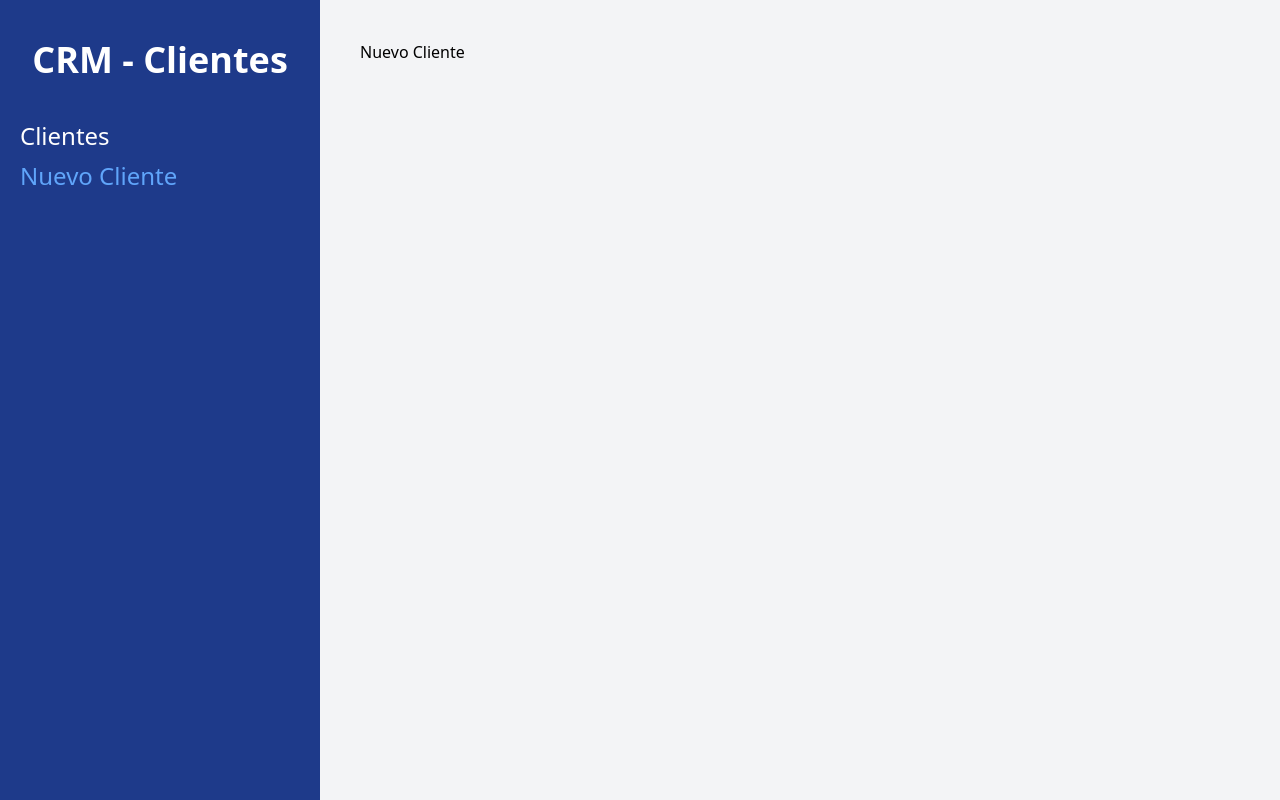
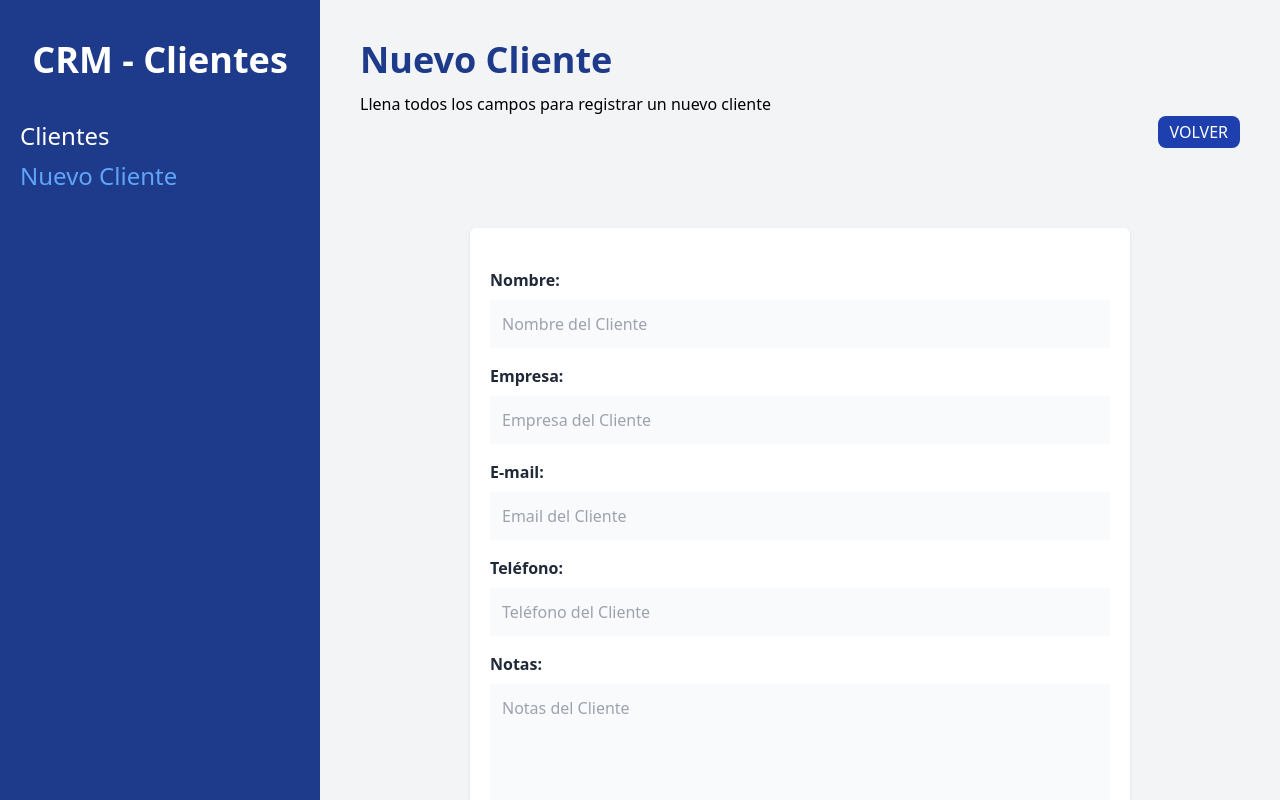
Before and after one commit to JuanRaV/crm-react, a React (Vite) app: page /clientes/nuevo in a window 1280 px wide. Built offline with nearby package versions, Linux system fonts and the light colour scheme.

Commit message:
Creating the form

```diff
--- /dev/null
+++ b/src/components/Formulario.jsx
@@ -0,0 +1,77 @@
+const Formulario = ({cliente}) => {
+    return (
+        <>
+            <div className="mb-4">
+                <label
+                    className="text-gray-800 font-bold"
+                    htmlFor="nombre"
+                >Nombre:</label>
+                <input
+                    id="nombre"
+                    type="text"
+                    className="mt-2 block w-full p-3 bg-gray-50"
+                    placeholder="Nombre del Cliente"
+                    name="nombre"
+                />
+            </div>
+            <div className="mb-4">
+                <label
+                    className="text-gray-800 font-bold"
+                    htmlFor="empresa"
+                >Empresa:</label>
+                <input
+                    id="empresa"
+                    type="text"
+                    className="mt-2 block w-full p-3 bg-gray-50"
+                    placeholder="Empresa del Cliente"
+                    name="empresa"
+                />
+            </div>
+
+            <div className="mb-4">
+                <label
+                    className="text-gray-800 font-bold"
+                    htmlFor="email"
+                >E-mail:</label>
+                <input
+                    id="email"
+                    type="email"
+                    className="mt-2 block w-full p-3 bg-gray-50"
+                    placeholder="Email del Cliente"
+                    name="email"
+                />
+            </div>
+
+            <div className="mb-4">
+                <label
+                    className="text-gray-800 font-bold"
+                    htmlFor="telefono"
+                >Teléfono:</label>
+                <input
+                    id="telefono"
+                    type="tel"
+                    className="mt-2 block w-full p-3 bg-gray-50"
+                    placeholder="Teléfono del Cliente"
+                    name="telefono"
+                />
+            </div>
+
+            <div className="mb-4">
+                <label
+                    className="text-gray-800 font-bold"
+                    htmlFor="notas"
+                >Notas:</label>
+                <textarea
+                    as="textarea"
+                    id="notas"
+                    type="text"
+                    className="mt-2 block w-full p-3 bg-gray-50 h-40 align-self"
+                    placeholder="Notas del Cliente"
+                    name="notas"
+                />
+            </div>
+        </>
+    )
+}
+
+export default Formulario
--- a/src/pages/NuevoCliente.jsx
+++ b/src/pages/NuevoCliente.jsx
@@ -1,7 +1,34 @@
+import {useNavigate} from 'react-router-dom'
+import Formulario from '../components/Formulario'
 
 const NuevoCliente = () => {
+
+  const navigate = useNavigate()
   return (
-    <h1>Nuevo Cliente</h1>
+    <>
+      <h1 className="font-black text-4xl text-blue-900">Nuevo Cliente</h1>
+      <p className="mt-3">Llena todos los campos para registrar un nuevo cliente</p>
+
+      <div className="flex justify-end">
+        <button
+          className="bg-blue-800 text-white px-3 py-1 fontbold uppercase rounded-lg"
+          onClick={()=>navigate('/')}
+        >
+          Volver
+        </button>
+      </div>
+
+      <div className='bg-white shadow rounded-md md:w-3/4 mx-auto px-5 py-10 mt-20'>
+        <form action="">
+          <Formulario/>
+          <input
+            type='submit'
+            className='mt-5 w-full bg-blue-800 p-3 uppercase font-bold text-white text-lg hover:bg-blue-900 '
+            value="Registrar Cliente"
+          />
+        </form>
+      </div>
+    </>
   )
 }
 
```
